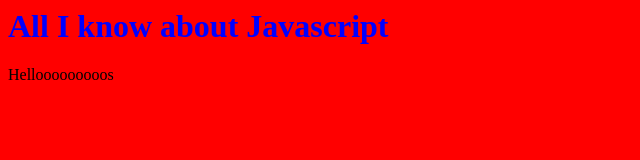
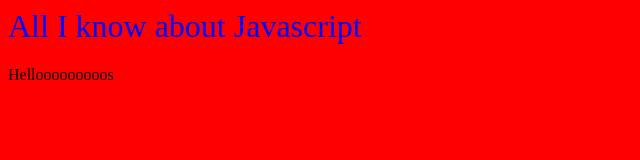
Before and after one commit to programmingForGeeks/programmingForGeeks.github.io, a plain HTML site: page index.html in a window 1280 px wide. Shown: the whole page, without its empty margins (0-640 px from the left). Drawn offline with Linux system fonts and the light colour scheme.

Commit message:
Update index.html

```diff
--- a/index.html
+++ b/index.html
@@ -5,6 +5,7 @@
     <title>NewWebpage</title>
     <style>
       h1 {
+        font-weight:60;
         color:blue;
       }
       body {
```
